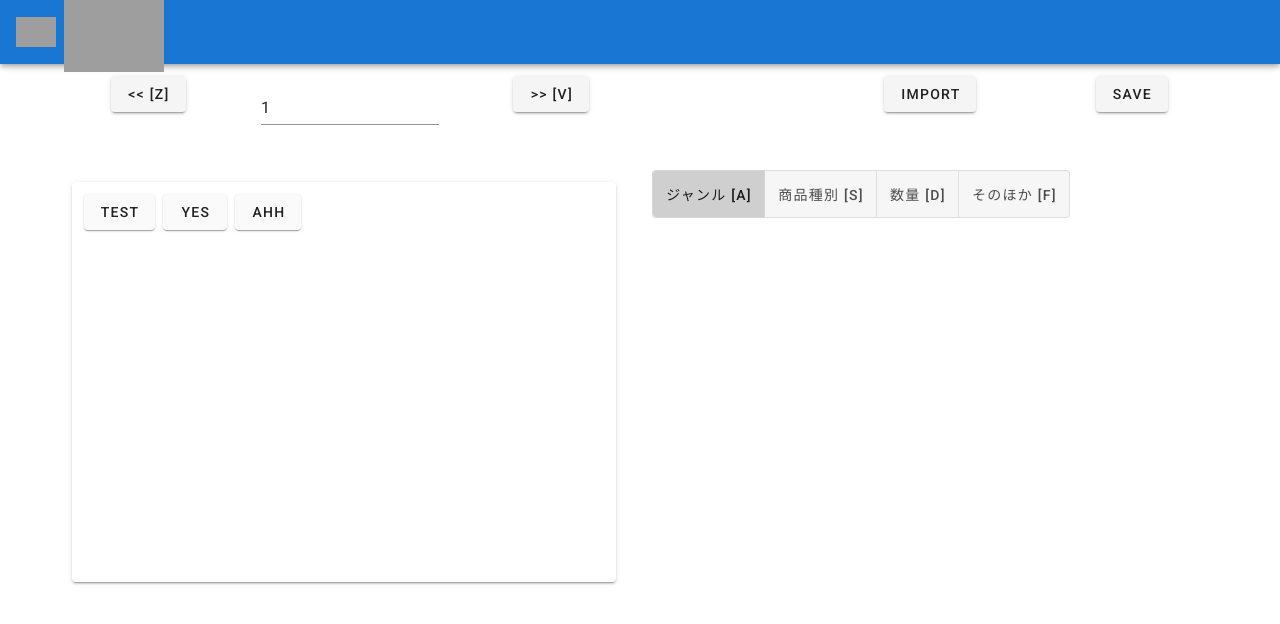
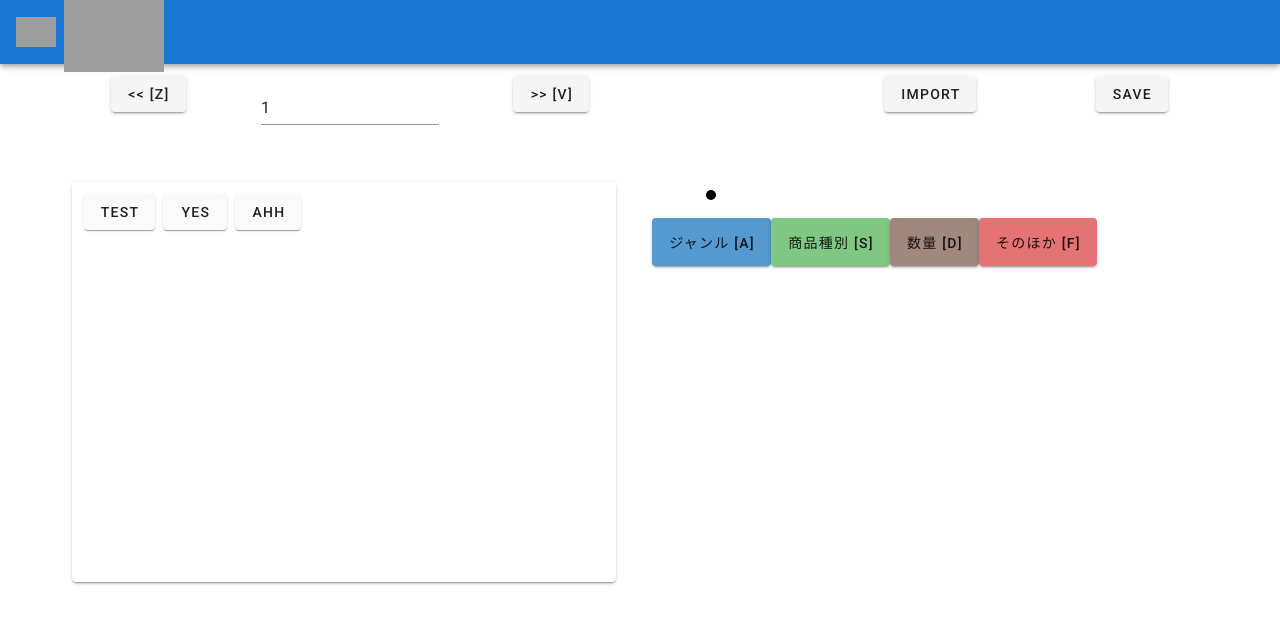
Before and after one commit to HN410/SecondhandAnnotator, a Vue app: page / in a window 1280 px wide. Shown: the top 624 px of the page. Built offline with nearby package versions, Linux system fonts and the light colour scheme; grey boxes are pictures that could not be loaded.

Commit message:
change toggle GUI

```diff
--- a/src/components/Common.js
+++ b/src/components/Common.js
@@ -1,7 +1,8 @@
 const COLOR_LIGHTEN = " lighten-"
 const COLORS = ["blue", "green", "brown", "red"];
 const COLOR_DEFAULT = "grey lighten-5";
+const TAG_LIST = ["ジャンル [a]", "商品種別 [s]", "数量 [d]", "そのほか [f]"];
 
 export default{
-    COLOR_LIGHTEN, COLOR_DEFAULT, COLORS
+    COLOR_LIGHTEN, COLOR_DEFAULT, COLORS, TAG_LIST
 }
--- a/src/components/TogglePane.vue
+++ b/src/components/TogglePane.vue
@@ -1,38 +1,52 @@
 <template>
   <v-container>
     <v-row class="text-center">
-        <v-btn-toggle v-model="toggleSelected"
-        v-on:change="changeSelected" mandatory>
-            <v-btn ref = "b0">ジャンル [a]</v-btn>
-            <v-btn ref = "b1">商品種別 [s]</v-btn>
-            <v-btn ref = "b2">数量 [d]</v-btn>
-            <v-btn ref = "b3">そのほか [f]</v-btn>
+      <v-btn-toggle
+        v-model="toggleSelected"
+        v-on:change="changeSelected"
+        mandatory
+      >
+        <v-col v-for="(item, index) in tagList" :key="index">
+          <v-row>
+            <v-col>
+              <v-avatar v-if="toggleSelected==index" color="black" size= "10">  </v-avatar>
+              <v-avatar v-if="toggleSelected!=index" color="white" size= "10">  </v-avatar>
+            </v-col>
+          </v-row>
+          <v-row>
+            <v-btn :color="getColor(index)"> {{ item }}</v-btn>
+          </v-row>
+        </v-col>
       </v-btn-toggle>
     </v-row>
   </v-container>
 </template>
 
 <script>
+import Common from "./Common";
 export default {
-    name: 'TogglePane',
+  name: "TogglePane",
 
   data: () => ({
-        "toggleSelected": undefined,
-
+    toggleSelected: undefined,
+    tagList: Common.TAG_LIST,
   }),
   props: {
-        "which": Number
+    which: Number,
   },
 
-
   methods: {
-        changeSelected: function(){
+    changeSelected: function () {
       this.$emit("changeSelected", this.toggleSelected);
     },
-        pushToggle: function(code){
+    pushToggle: function (code) {
       this.toggleSelected = code;
       this.changeSelected();
-        }
-    }
-  }
+    },
+    getColor: function (index) {
+      var color = Common.COLORS[index];
+      return color + Common.COLOR_LIGHTEN+2;
+    },
+  },
+};
 </script>
```
Lines whose indentation alone changed are shown as unchanged.
